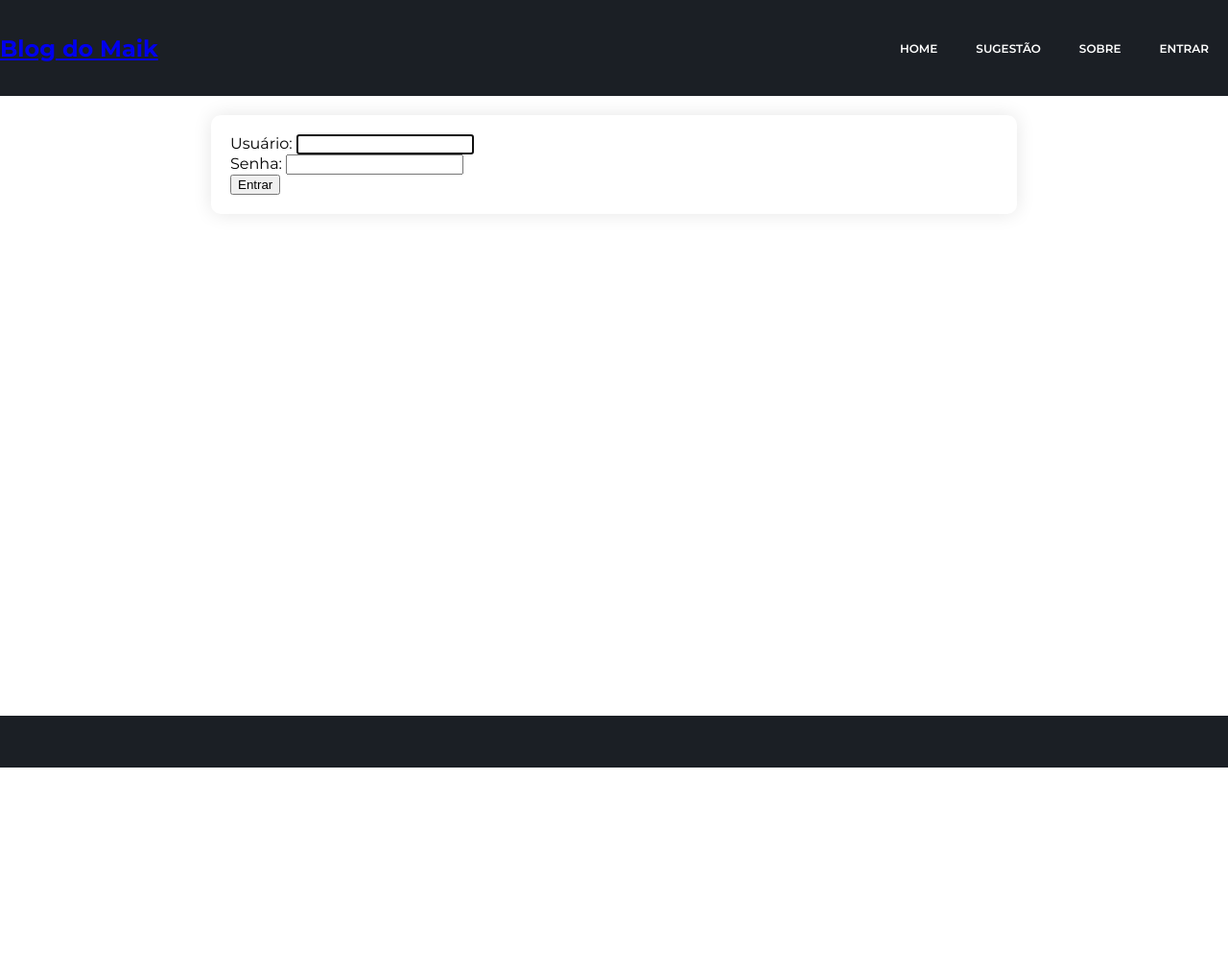
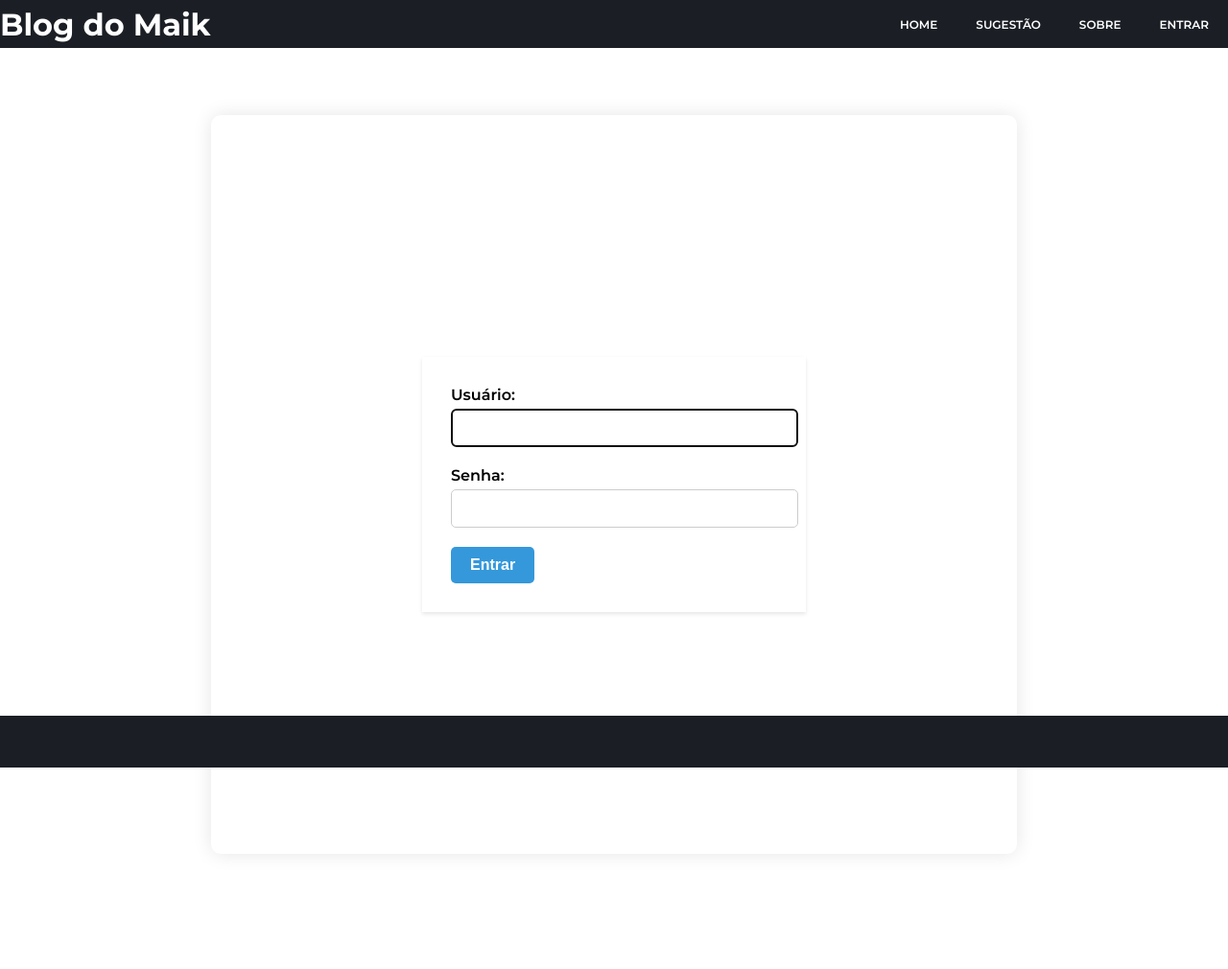
Before and after one commit to MaikDouglasOficial/meusite, a Django app: page /accounts/login/?next=/post/new/ in a window 1280 px wide. Shown: the whole page at 96% size. Before the commit the page ends 800 px from the top, so only its background shows below. Run offline with Django 4.2, Linux system fonts and the light colour scheme.

Commit message:
Nova alteração CSS e base.html

```diff
--- a/blog/static/css/blog.css
+++ b/blog/static/css/blog.css
@@ -23,6 +23,7 @@
   font-size: 24px;
   font-weight: 700;
   text-transform: uppercase;
+  background-color: transparent;
 }
 
 /* CSS para o menu do site */
@@ -30,7 +31,7 @@
   display: flex;
   justify-content: space-between;
   align-items: center;
-  height: 100px;
+  height: 50px;
 }
 
 .menu-list {
@@ -111,3 +112,94 @@
   text-transform: uppercase;
   transition: all 0.3s ease;
 }
+
+/* CSS para o titulo do site */
+.blog-name {
+  font-size: 2rem;
+  font-weight: 700;
+  margin: 0;
+  padding: 0;
+}
+
+/* CSS para o titulo do site */
+.blog-name a {
+  color: #ffff;
+  text-decoration: none;
+}
+
+/* CSS para o login do site */
+.login-container {
+  width: 100%;
+  max-width: 400px;
+  margin: 0 auto;
+  display: flex;
+  justify-content: center;
+  align-items: center;
+  height: calc(100vh - 70px);
+}
+
+form {
+  width: 100%;
+  max-width: 400px;
+  background: #fff;
+  padding: 30px;
+  box-shadow: 0 2px 4px rgba(0, 0, 0, 0.1);
+}
+
+.form-group {
+  margin-bottom: 20px;
+}
+
+label {
+  display: block;
+  margin-bottom: 5px;
+  font-size: 16px;
+  font-weight: 600;
+}
+
+input[type="text"],
+input[type="password"] {
+  width: 100%;
+  padding: 10px;
+  font-size: 16px;
+  border-radius: 5px;
+  border: 1px solid #ccc;
+}
+
+button[type="submit"] {
+  background: #3498db;
+  color: #fff;
+  padding: 10px 20px;
+  font-size: 16px;
+  font-weight: 600;
+  border-radius: 5px;
+  border: none;
+  cursor: pointer;
+  transition: all 0.3s ease;
+}
+
+button[type="submit"]:hover {
+  background: #2980b9;
+}
+
+.error-message {
+  color: #f00;
+  font-size: 14px;
+  margin-top: 10px;
+  text-align: center;
+}
+
+.post-form {
+    margin: 0 auto;
+    max-width: 600px;
+    width: 100%;
+    resize: none;
+    font-size: 24px;
+    line-height: 1.5;
+    font-family: sans-serif;
+}
+
+.post-form textarea {
+  width: 102%;
+  height: 300px;
+}
--- a/blog/templates/blog/base.html
+++ b/blog/templates/blog/base.html
@@ -12,7 +12,7 @@
 <body class="blog-body">
     <header class="blog-header">
     <nav class="menu blog-menu">
-            <h1 class="menu-title"><a href="/" onclick="window.scrollTo(0, 0);">Blog do Maik</a></h1>
+        <h1 class="menu-title blog-name"><a href="/" onclick="window.scrollTo(0, 0);">Blog do Maik</a></h1>
         <ul class="menu-list">
             <li class="menu-item"><a href="/" onclick="window.scrollTo(0, 0);">Home</a></li>
             <li class="menu-item"><a href="{% url 'sugestao' %}">Sugestão</a></li>
@@ -29,6 +29,7 @@
         </ul>
     </nav>
 </header>
+
     <main class="container blog-container">
         {% block content %}
         {% endblock %}
--- a/blog/templates/blog/post_edit.html
+++ b/blog/templates/blog/post_edit.html
@@ -2,7 +2,7 @@
 {% load static %}
 
 {% block content %}
-    <h2>Novo Post</h2>
+    <h2>                               Novo Post</h2>
     <form method="POST" class="post-form">{% csrf_token %}
         {{ form.as_p }}
         <button type="submit" class="save btn btn-default">Publicar</button>
```
Lines whose indentation alone changed are shown as unchanged.
